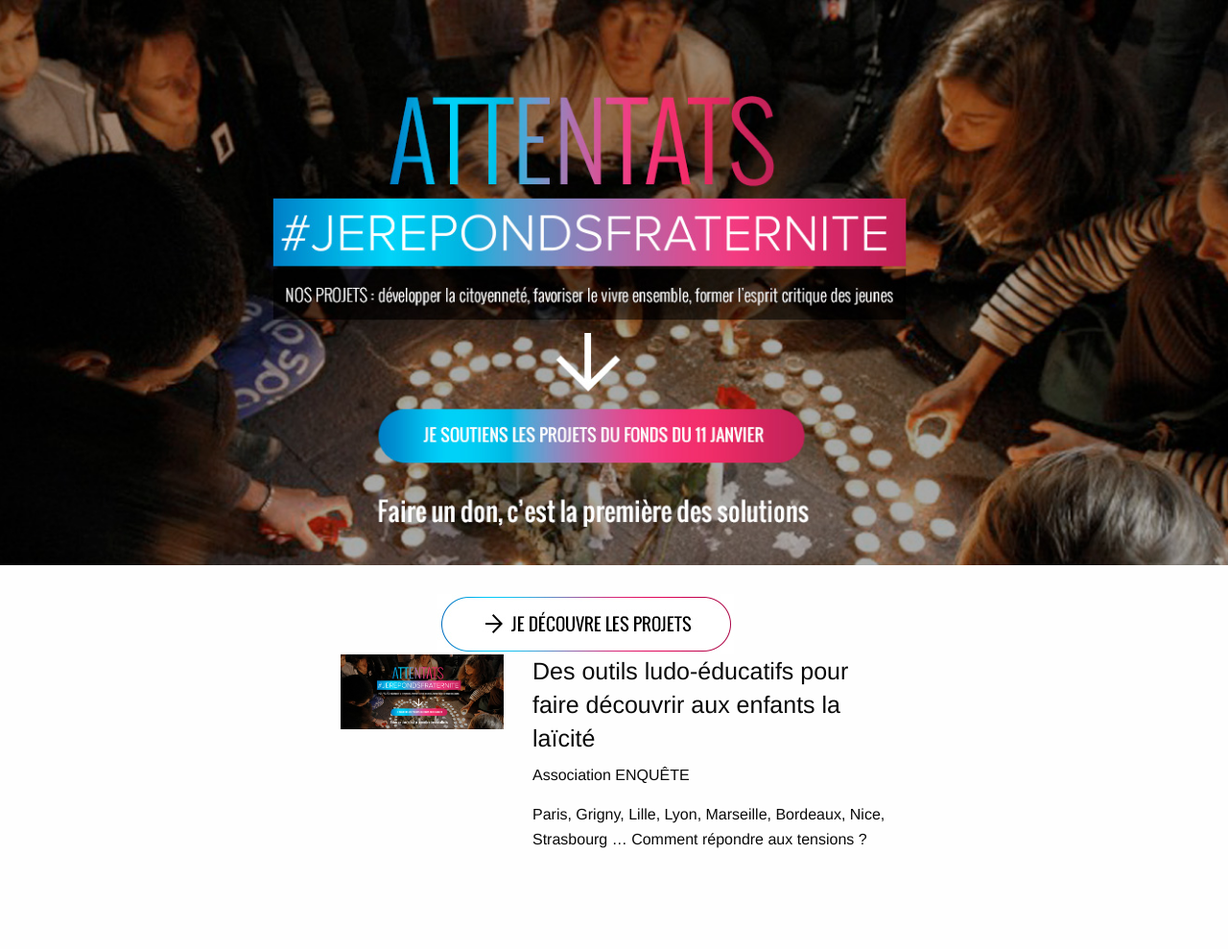
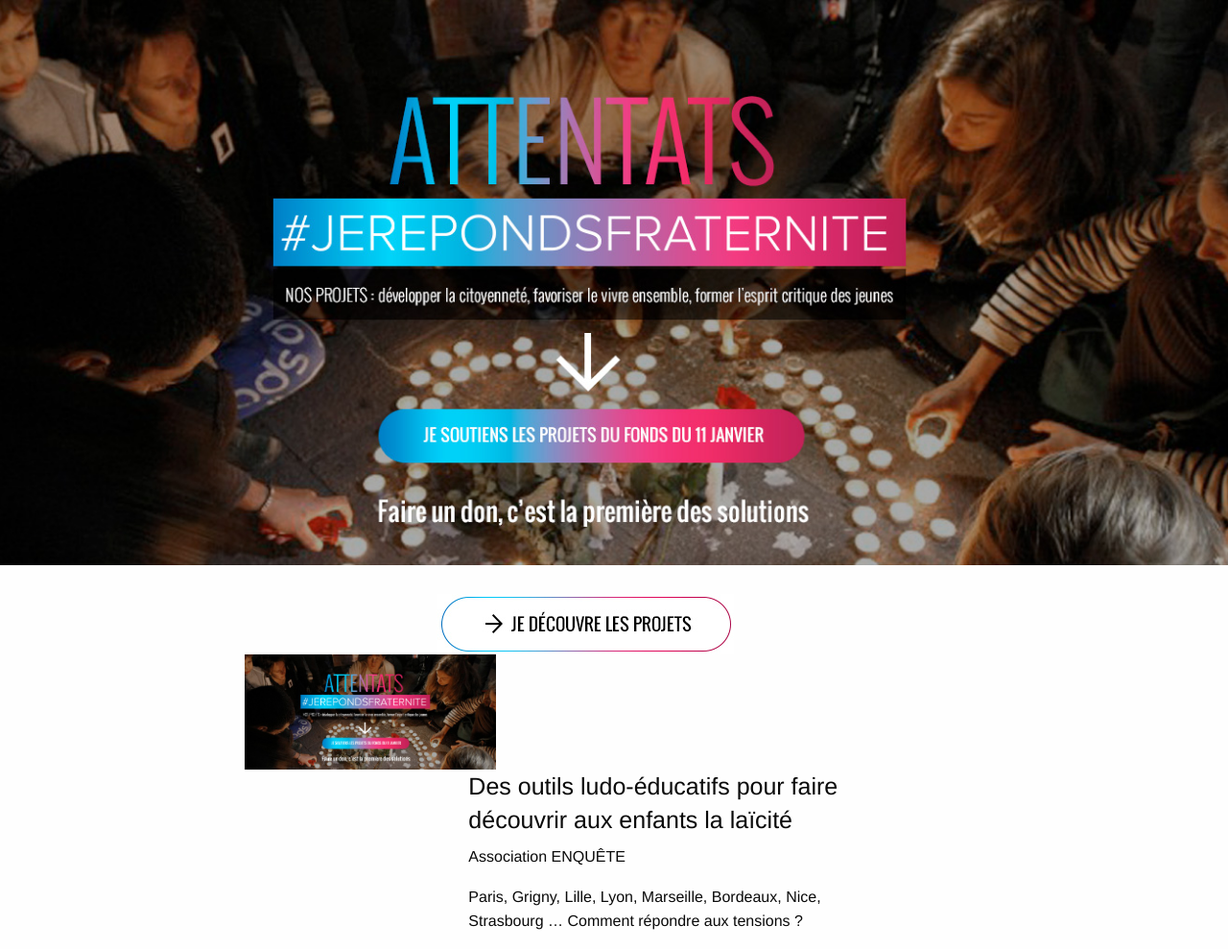
Before and after one commit to adfinitas-app/jerepondsfraternite, a Jekyll site: the page built from index.html, in a window 1280 px wide. Shown: the whole page at 96% size. Built offline with Jekyll 4.4.1, drawn with Linux system fonts in a browser that asks for light colours; before the commit the page ends 904 px from its top, so only the background shows below that.

Commit message:
Updated 'index.html' via CloudCannon

```diff
--- a/index.html
+++ b/index.html
@@ -13,9 +13,9 @@
 
     <section id="posts">
       <div class="row">
-        <div class="large-offset-3 large-6 columns">
+        <div class="large-offset-2 large-7 columns">
           <div class="row">
-            <div class="large-4 columns">
+            <div class="large-5 columns">
               <img src="img/bg.jpg">
             </div>
             <div class="large-8 columns">
```
